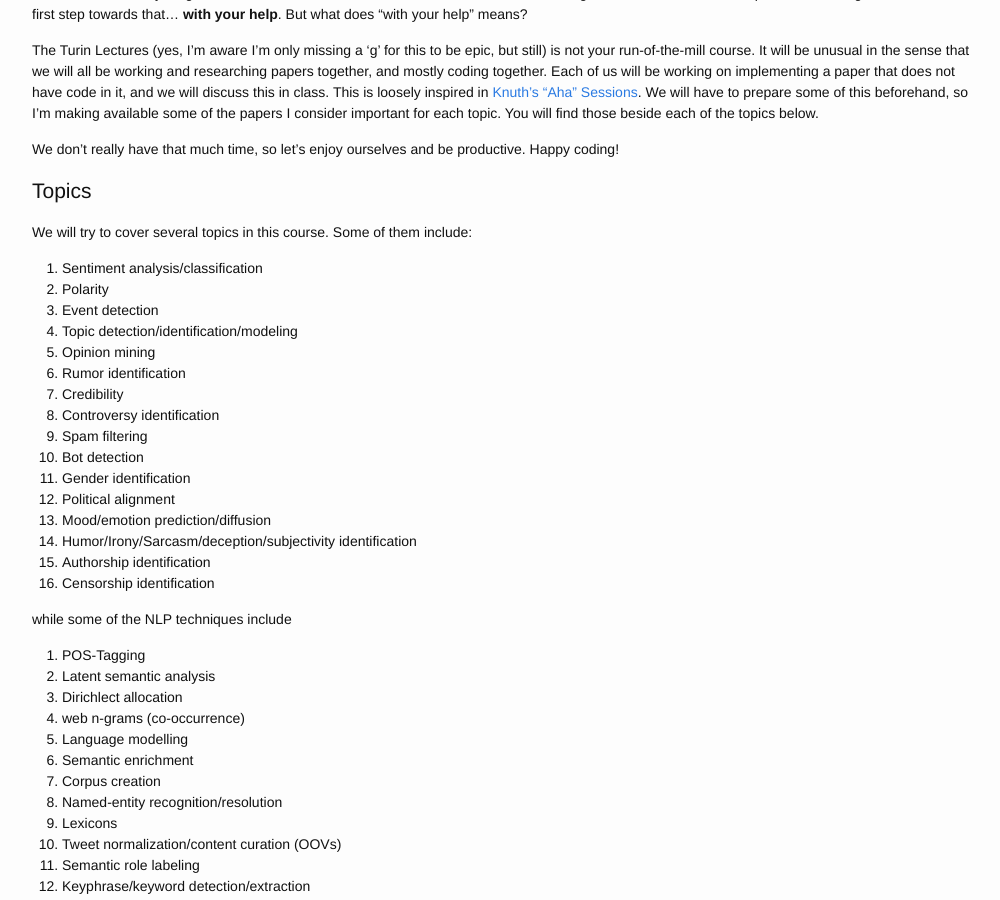
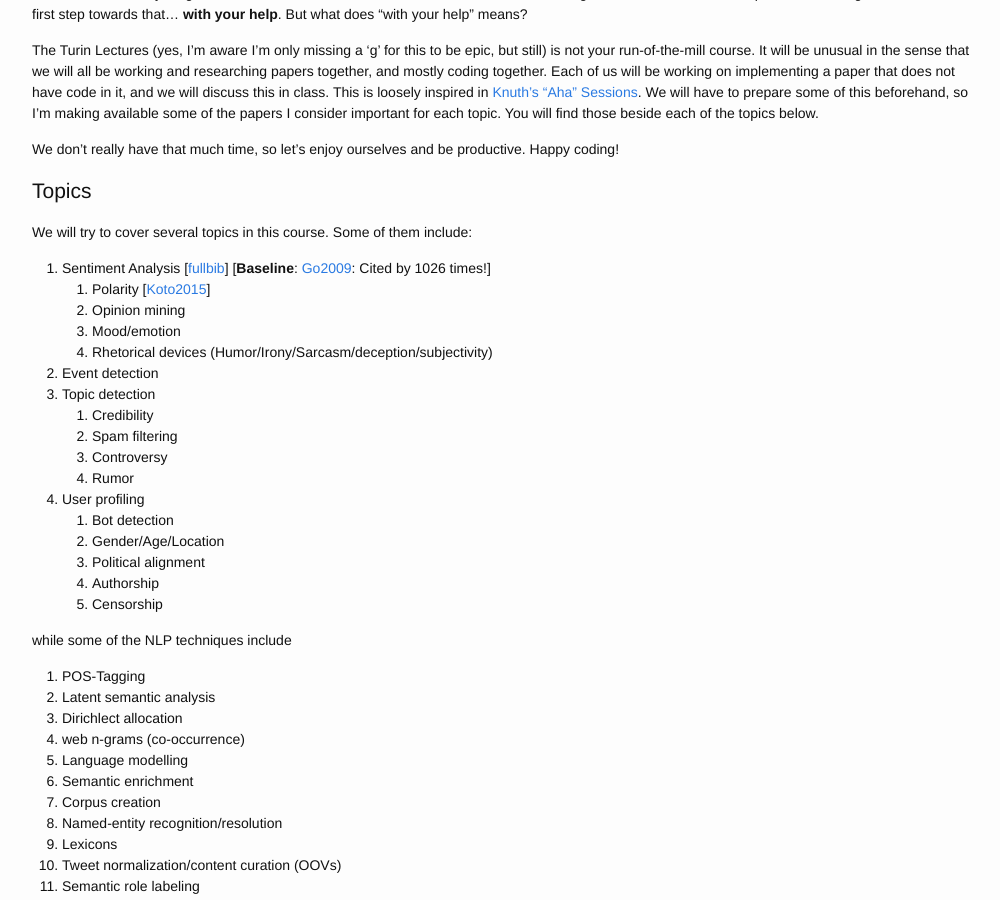
Before and after one commit to leoferres/leoferres.github.io, a Jekyll site: the page built from nlp.md, in a window 1280 px wide and 900 px high, scrolled down 769 px. Shown: the whole window, without its empty margins (138-1138 px from the left). Built offline with Jekyll 4.4.1, drawn with Linux system fonts in a browser that asks for light colours.

Commit message:
structured the topics, added bib for SA

```diff
--- a/nlp.md
+++ b/nlp.md
@@ -44,22 +44,23 @@ We don't really have that much time, so let's enjoy ourselves and be productive.
 
 We will try to cover several topics in this course. Some of them include:
 
- 1. Sentiment analysis/classification
- 2. Polarity
- 4. Event detection
- 5. Topic detection/identification/modeling
- 6. Opinion mining
- 7. Rumor identification
- 8. Credibility
- 9. Controversy identification
- 10. Spam filtering
- 11. Bot detection
- 13. Gender identification
- 14. Political alignment
- 15. Mood/emotion prediction/diffusion
- 17. Humor/Irony/Sarcasm/deception/subjectivity identification
- 19. Authorship identification
- 20. Censorship identification
+ 1. Sentiment Analysis [[fullbib](SA.bib)] [**Baseline**: [Go2009](http://cs.stanford.edu/people/alecmgo/papers/TwitterDistantSupervision09.pdf): Cited by 1026 times!]
+       1. Polarity [[Koto2015](http://ieeexplore.ieee.org/xpl/articleDetails.jsp?arnumber=7096234)]
+       1. Opinion mining
+       1. Mood/emotion
+       1. Rhetorical devices (Humor/Irony/Sarcasm/deception/subjectivity)
+ 2. Event detection
+ 3. Topic detection
+       1. Credibility
+       1. Spam filtering
+       1. Controversy
+       1. Rumor
+ 3. User profiling
+       1. Bot detection
+       1. Gender/Age/Location
+       1. Political alignment
+       1. Authorship
+       1. Censorship
 
 while some of the NLP techniques include
 
```
